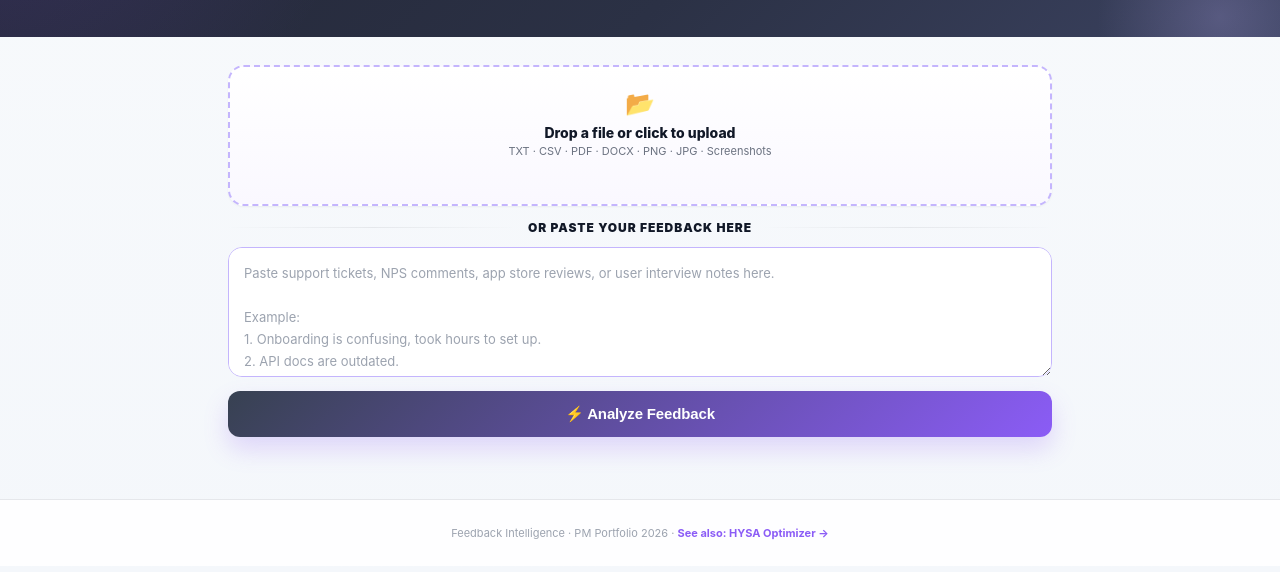
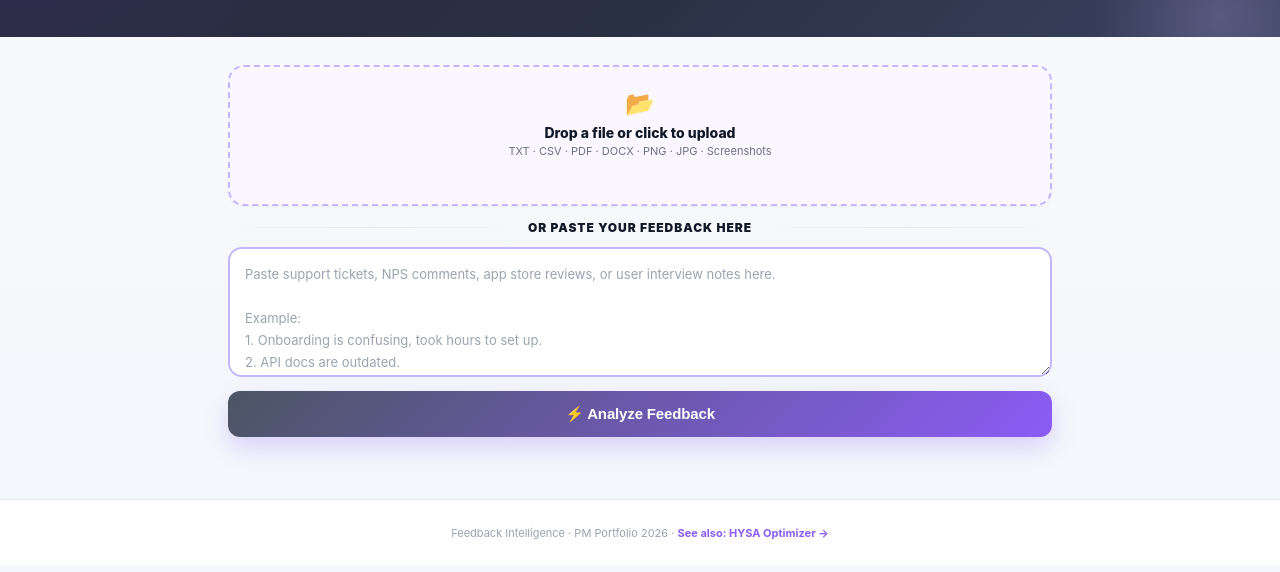
Before and after one commit to mhpprodea/AI-Feedback-Analyzer, a plain HTML site: page index.html in a window 1280 px wide. Shown: the part 228-800 px from the top of the page. Drawn offline with nearby package versions, Linux system fonts and the light colour scheme.

Commit message:
Add files via upload

```diff
--- a/index.html
+++ b/index.html
@@ -113,9 +113,9 @@ nav{
   margin-bottom:14px;
   cursor:pointer;
   transition:all .22s ease;
-  background:linear-gradient(180deg,#fff 0%,#faf8ff 100%);
+  background:#faf7ff;
   position:relative;
-  box-shadow:var(--shadow-sm);
+  box-shadow:0 1px 2px rgba(17,24,39,.05);
 }
 .upload-zone:hover,.upload-zone.dragover{
   border-color:var(--brand);
@@ -145,8 +145,8 @@ nav{
 textarea{
   display:block;
   width:100%;
-  background:#fff;
-  border:1.5px solid #c4b5fd;
+  background:#ffffff;
+  border:2px solid #c4b5fd;
   border-radius:14px;
   color:#111827;
   font-size:13px;
@@ -167,9 +167,16 @@ textarea::placeholder{color:#9ca3af}
 
 .btn-row{display:flex;gap:10px;margin-bottom:4px}
 .btn-s,.btn-a{
+  flex:1;
+  background:linear-gradient(135deg,#4b5563,#8b5cf6);
+  color:#fff;
+  border:none;
+  padding:14px 18px;
+  font-size:15px;
+  font-weight:900;
+  letter-spacing:-.01em;
+  box-shadow:0 10px 25px rgba(139,92,246,.25);
   border-radius:12px;
-  transition:all .2s ease;
-  cursor:pointer;
 }
 .btn-s{
   background:#fff;
@@ -187,14 +194,15 @@ textarea::placeholder{color:#9ca3af}
 }
 .btn-a{
   flex:1;
-  background:linear-gradient(135deg,#374151,var(--brand));
+  background:linear-gradient(135deg,#4b5563,#8b5cf6);
   color:#fff;
   border:none;
   padding:14px 18px;
   font-size:15px;
   font-weight:900;
   letter-spacing:-.01em;
-  box-shadow:0 12px 24px rgba(139,92,246,.22);
+  box-shadow:0 10px 25px rgba(139,92,246,.25);
+  border-radius:12px;
 }
 .btn-a:hover{
   background:linear-gradient(135deg,#313b49,#9f67ff);
@@ -274,7 +282,7 @@ textarea::placeholder{color:#9ca3af}
   border-radius:16px;
   padding:20px;
   margin-bottom:16px;
-  box-shadow:var(--shadow-md);
+  box-shadow:0 8px 20px rgba(0,0,0,.05);
 }
 .card-title{
   font-size:11px;
```
